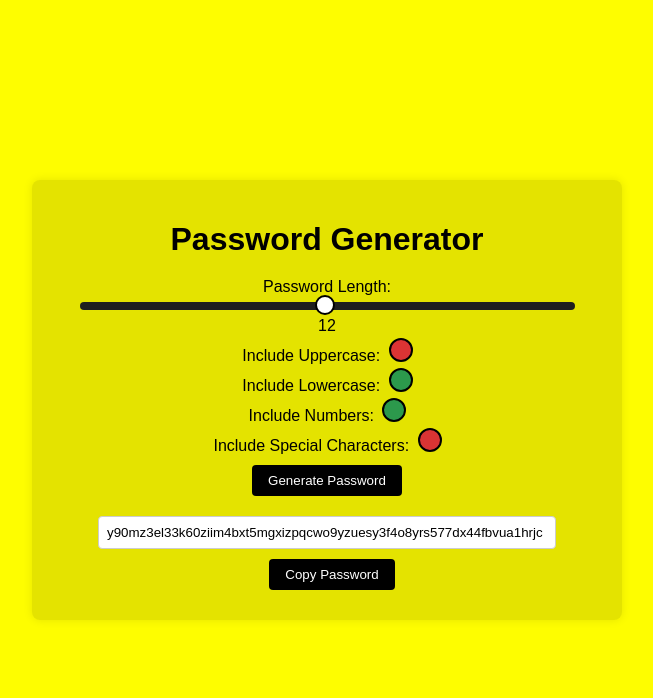
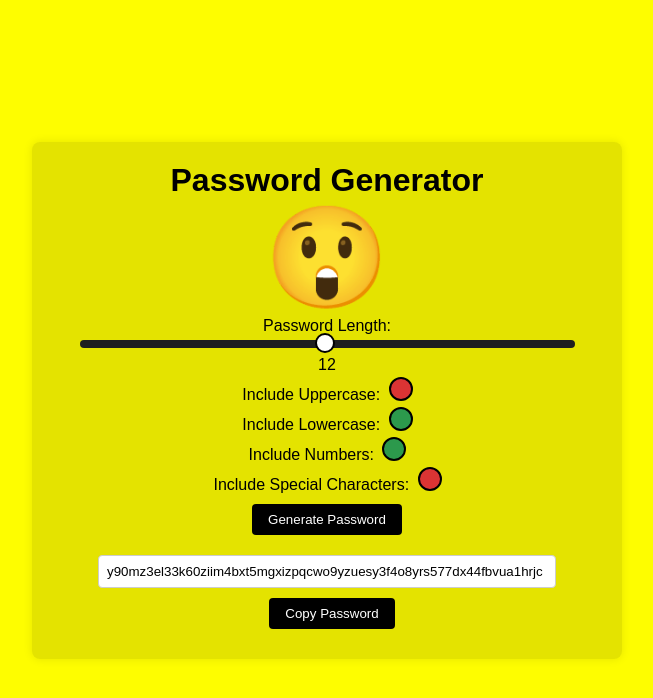
Before and after one commit to ooexiaoo/Password-Generator, a plain HTML site: page index.html in a window 1280 px wide. Both pictures are taken after a click on the button "Generate Password". Shown: the whole page, without its empty margins (313-966 px from the left). Drawn offline with Linux system fonts and the light colour scheme.

Commit message:
Added emoji, might change to images later

```diff
--- a/index.html
+++ b/index.html
@@ -11,6 +11,9 @@
   <div class="container">
     <h1>Password Generator</h1>
     <div>
+    <div>
+      <span id="strengthIndicator">🤔</span>
+    </div>
       <label for="lengthRange">Password Length:</label>
       <input type="range" min="1" max="128" value="64" id="lengthRange">
       <br>
--- a/script.js
+++ b/script.js
@@ -63,6 +63,7 @@ document.addEventListener('DOMContentLoaded', function () {
     function changeBackgroundColor() {
       const passwordStrength = getPasswordStrength();
       let backgroundColor;
+      let emoji;
 
       const color1 = [148, 0, 0]; // Red for weak passwords
       const color2 = [255, 255, 0]; // Yellow for medium passwords
@@ -76,6 +77,23 @@ document.addEventListener('DOMContentLoaded', function () {
 
       // Ensure interpolation value is within the range of 0 to 1
       interpolation = Math.min(Math.max(interpolation, 0), 1);
+
+        // Set emoji based on password strength
+      if (passwordStrength >= 1 && passwordStrength <= 12) {
+        emoji = "😣"; // Emoji for weak passwords
+      } else if (passwordStrength >= 13 && passwordStrength <= 26) {
+        emoji = "😐"; // Emoji for slightly better passwords
+      } else if (passwordStrength >= 27 && passwordStrength <= 64) {
+        emoji = "😲"; // Emoji for strong passwords
+      } else if (passwordStrength >= 65 && passwordStrength <= 100) {
+        emoji = "😨"; // Emoji for very strong passwords
+      } else if (passwordStrength >= 101 && passwordStrength <= 128) {
+        emoji = "🤯"; // Emoji for very strong passwords
+      }
+
+            // Set the emoji to the password strength indicator
+      const strengthIndicator = document.getElementById('strengthIndicator');
+      strengthIndicator.textContent = emoji;
 
       // Interpolate between colors based on the interpolation value
       if (interpolation <= 0.5) {
--- a/styles.css
+++ b/styles.css
@@ -148,6 +148,15 @@ input[type="checkbox"]:checked::before {
   background-color: #2c994c;
 }
 
+#strengthIndicator {
+  font-size: 100px;
+}
+
+h1 {
+  margin: 0;
+  padding: 0;
+}
+
 @media screen and (max-width: 768px) {
   .container {
     width: 80%; /* Adjust width for smaller screens */
```
